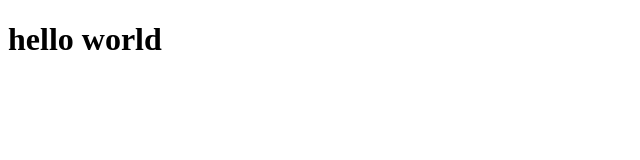
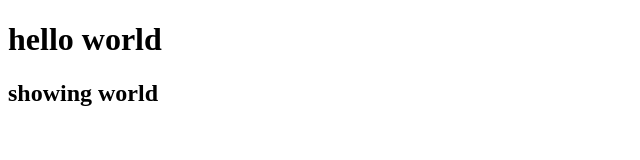
Before and after one commit to rsd8989/test, a plain HTML site: page index.html in a window 1280 px wide. Shown: the whole page, without its empty margins (0-640 px from the left). Drawn offline with Linux system fonts and the light colour scheme.

Commit message:
added second header

```diff
--- a/index.html
+++ b/index.html
@@ -9,6 +9,7 @@
 <body>
 
     <h1>hello world</h1>
+    <h2>showing world</h2>
 
 </body>
 </html>
```
